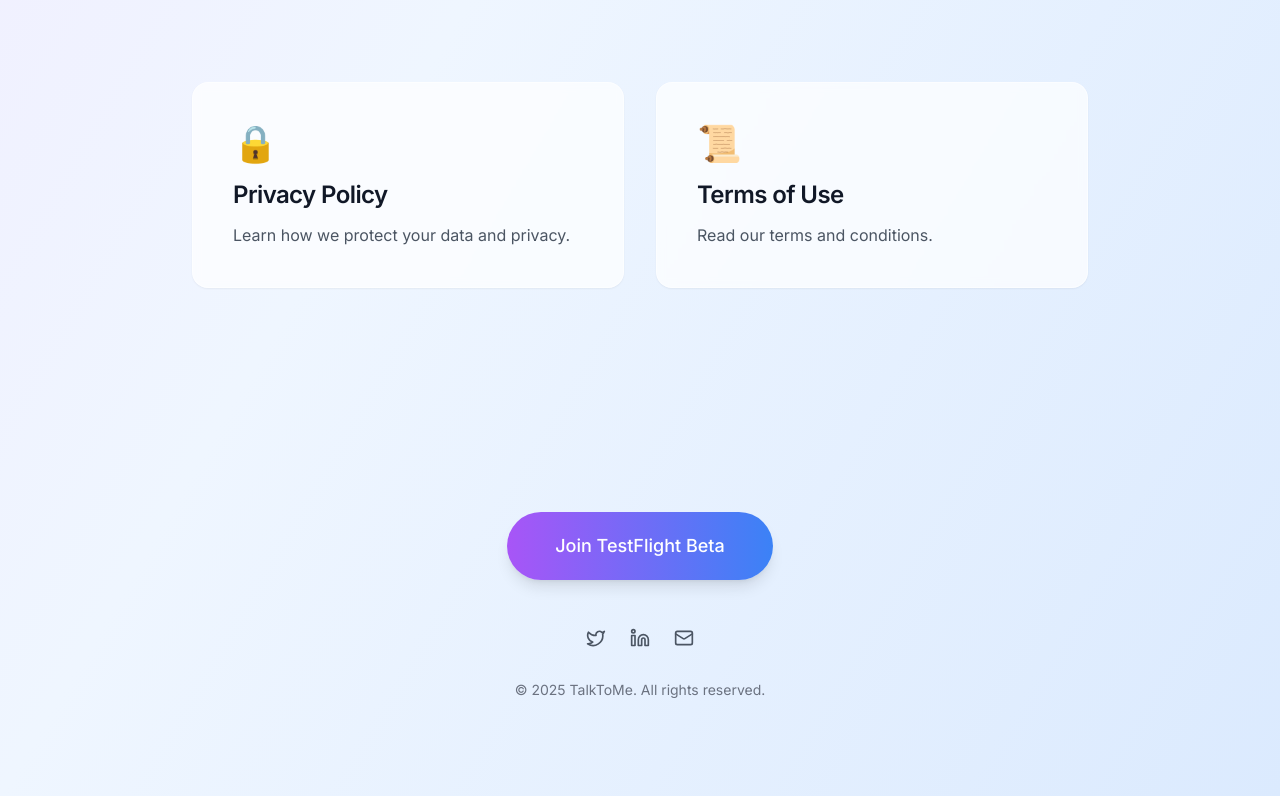
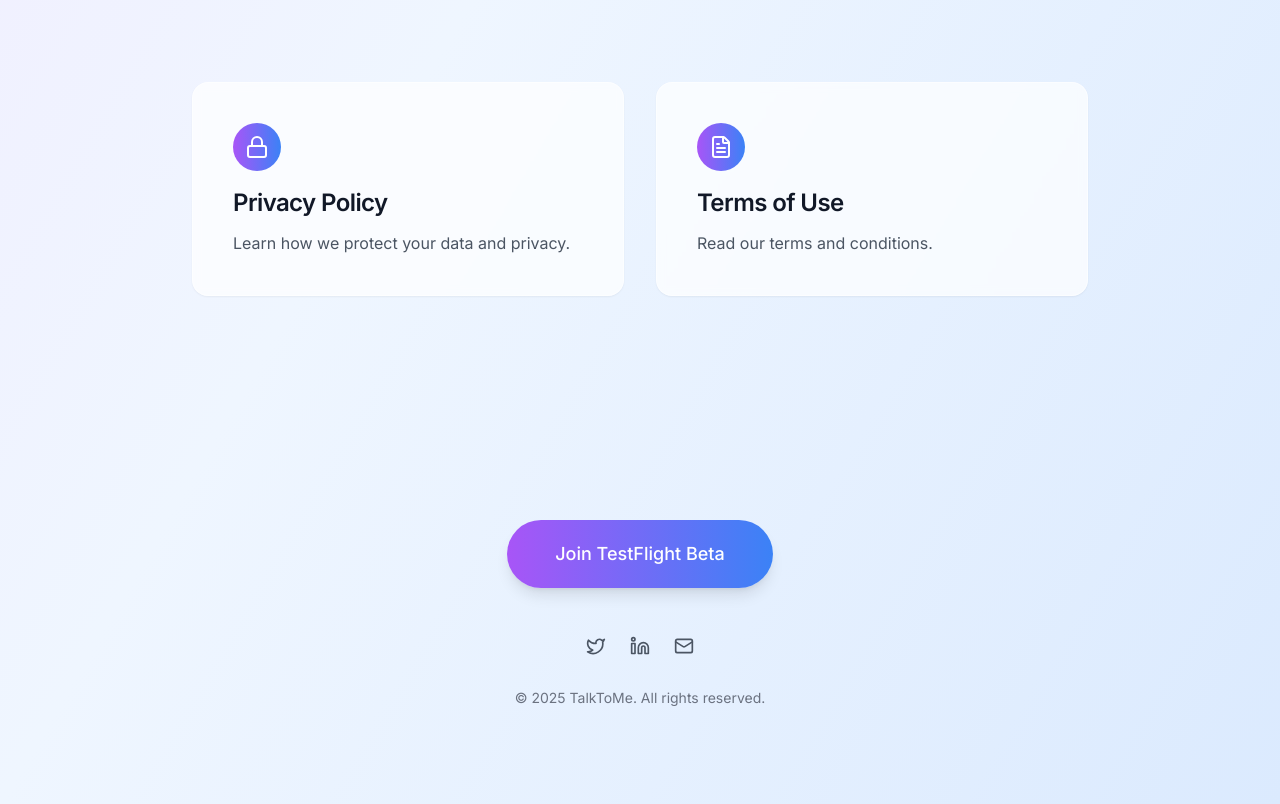
Before and after one commit to mmarufov/TalkToMe, a Next.js app: page / in a window 1280 px wide. Shown: the part 1380-2184 px from the top of the page. Built offline with nearby package versions, Linux system fonts and the light colour scheme.

Commit message:
Enhance homepage icons with new visual elements
- Added Lock and FileText icons from lucide-react for Privacy Policy and Terms of Use sections.
- Updated icon presentation with a gradient background and hover effects for improved aesthetics and user engagement.

```diff
--- a/app/page.tsx
+++ b/app/page.tsx
@@ -10,7 +10,7 @@ import {
   DialogHeader,
   DialogTitle,
 } from '@/components/ui/dialog'
-import { Twitter, Linkedin, Mail } from 'lucide-react'
+import { Twitter, Linkedin, Mail, Lock, FileText } from 'lucide-react'
 
 const fadeInUp = {
   initial: { opacity: 0, y: 30 },
@@ -208,7 +208,9 @@ export default function Home() {
               onClick={() => setPrivacyOpen(true)}
               className="bg-white/70 backdrop-blur-sm rounded-2xl p-8 sm:p-10 shadow-sm border border-white/50 hover:shadow-md transition-all duration-500 hover:-translate-y-1 text-left group"
             >
-              <div className="text-4xl mb-4">🔒</div>
+              <div className="mb-4 w-12 h-12 rounded-full bg-gradient-to-r from-purple-500 to-blue-500 flex items-center justify-center group-hover:scale-110 transition-transform duration-300">
+                <Lock className="w-6 h-6 text-white" />
+              </div>
               <h3 className="text-2xl font-semibold mb-3 text-gray-900 tracking-tight group-hover:text-purple-600 transition-colors">
                 Privacy Policy
               </h3>
@@ -221,7 +223,9 @@ export default function Home() {
               onClick={() => setTermsOpen(true)}
               className="bg-white/70 backdrop-blur-sm rounded-2xl p-8 sm:p-10 shadow-sm border border-white/50 hover:shadow-md transition-all duration-500 hover:-translate-y-1 text-left group"
             >
-              <div className="text-4xl mb-4">📜</div>
+              <div className="mb-4 w-12 h-12 rounded-full bg-gradient-to-r from-purple-500 to-blue-500 flex items-center justify-center group-hover:scale-110 transition-transform duration-300">
+                <FileText className="w-6 h-6 text-white" />
+              </div>
               <h3 className="text-2xl font-semibold mb-3 text-gray-900 tracking-tight group-hover:text-purple-600 transition-colors">
                 Terms of Use
               </h3>
```
